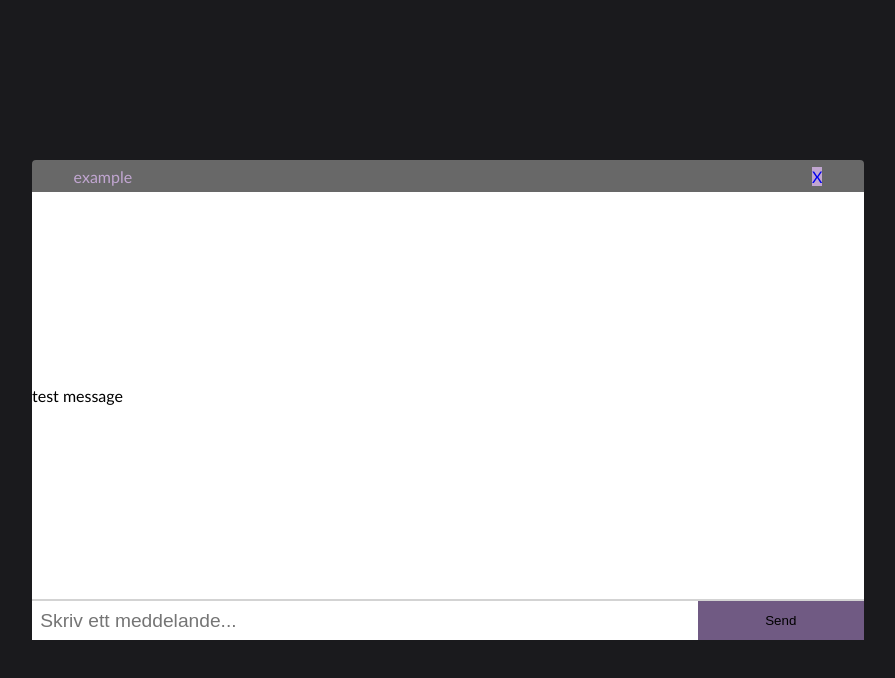
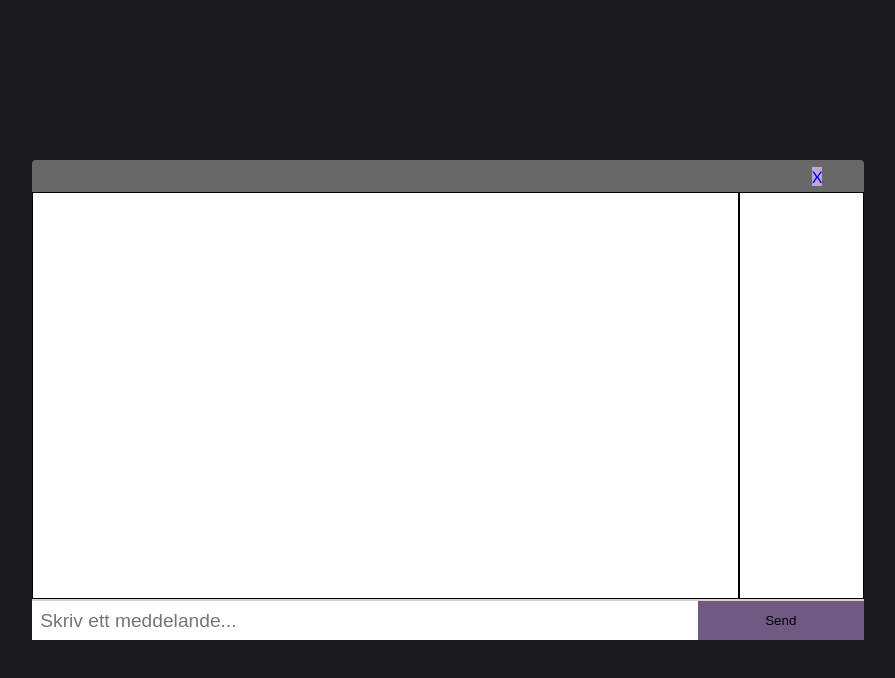
Before and after one commit to kramuel/SamuelsChatt, a React (Create React App) app in the folder frontend/: page /chat in a window 1280 px wide. Shown: the top 678 px of the page, without its empty margins (192-1087 px from the left). Built offline with nearby package versions, Linux system fonts and the light colour scheme; the HTML template or start-up script is replaced by a standard one.

Commit message:
styling msgbox + server and chat communication

```diff
--- a/frontend/src/components/Chat.css
+++ b/frontend/src/components/Chat.css
@@ -69,8 +69,31 @@
 
 .sendButton {
   background: #705a83;
-  padding: 5px;
-  display: inline-block;
   border: none;
   width: 20%;
 }
+
+/*Messages!!*/
+
+.messages {
+  width: 85%;
+  padding: 5% 0;
+  overflow: auto;
+  flex: auto;
+  border: 1px solid;
+}
+
+/*UsersBox!!*/
+.usersBox {
+  width: 15%;
+  align-items: right;
+  border: 1px solid;
+}
+
+/*Mainboxc*/
+
+.mainBox {
+  display: flex;
+  flex: 1; /*fyller ut till infobaren och inputbaren!!!*/
+  max-height: 500px;
+}
--- a/frontend/src/components/Chat.js
+++ b/frontend/src/components/Chat.js
@@ -1,19 +1,36 @@
-import React from "react";
+import React, { useState, useEffect } from "react";
 import io from "socket.io-client";
+import ScrollToBottom from "react-scroll-to-bottom";
+import querystring from "query-string";
 
 import "./Chat.css";
 
 let socket;
 
-const Chat = () => {
-  socket = io("localhost:5000");
-  let room = "example";
+//location prop från React Router
+const Chat = ({ location }) => {
+  const [name, setName] = useState("");
+  const [room, setRoom] = useState("");
+  const ENDPOINT = "localhost:5000";
 
   const handleSendMessage = (e) => {
     console.log(e.target.value);
   };
 
-  console.log(socket);
+  //körs när chat laddas
+  useEffect(() => {
+    //ta query-datan
+    const { name, room } = querystring.parse(location.search);
+
+    socket = io(ENDPOINT);
+
+    setName(name);
+    setRoom(room);
+
+    //skickar (name och room) med eventet (join)
+    socket.emit("join", { name, room });
+  }, [ENDPOINT, location.search]);
+
   return (
     <div className="chatBox">
       <div className="chatInnerBox">
@@ -27,10 +44,17 @@ const Chat = () => {
             </a>
           </div>
         </div>
-        <div className="messages">
-          <p className="message">test message</p>
+        <div className="mainBox">
+          <ScrollToBottom className="messages">
+            <div className="messageRow">
+              <div className="sender"></div>
+              <div className="message"></div>
+            </div>
+          </ScrollToBottom>
+          <div className="usersBox">
+            <p>{name}</p>
+          </div>
         </div>
-
         <form className="form">
           <input
             className="input"
@@ -42,7 +66,6 @@ const Chat = () => {
           </button>
         </form>
       </div>
-      <div className="userBox"></div>
     </div>
   );
 };
--- a/frontend/src/components/Join.js
+++ b/frontend/src/components/Join.js
@@ -16,7 +16,11 @@ const Join = () => {
     setRoom(e.target.value);
   };
 
-  const handleLink = (e) => {};
+  const handleLink = (e) => {
+    if (!name || !room) {
+      e.preventDefault();
+    }
+  };
 
   return (
     <div className="joinBox">
```
Also changed, not shown: 1 other file (tests, documents, lock files or other folders).
